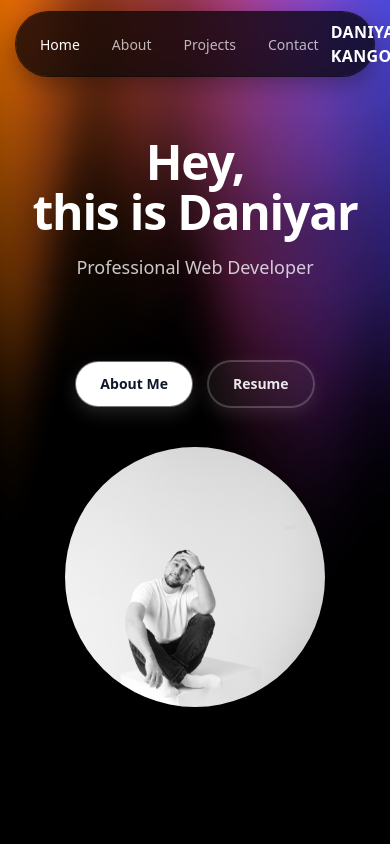
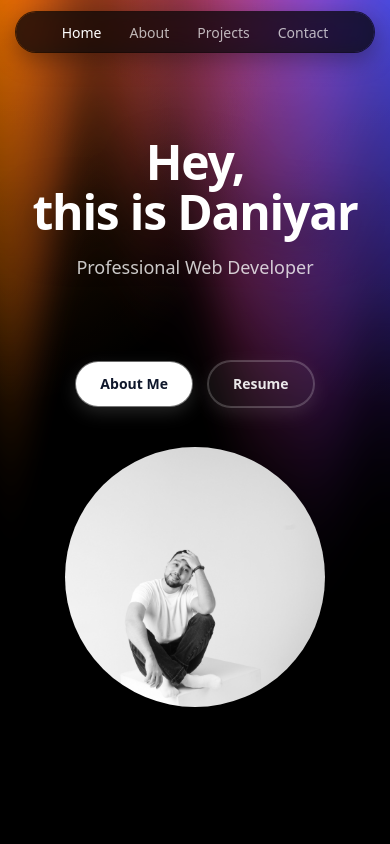
Before and after one commit to kangozhayev/portfolio, a Next.js app: page / in a window 390 px wide. Shown: the top 844 px of the page. Built offline with nearby package versions, Linux system fonts and the light colour scheme.

Commit message:
mobile dimensions add nav

```diff
--- a/src/app/resume/page.tsx
+++ b/src/app/resume/page.tsx
@@ -311,11 +311,6 @@ export default function ResumePage() {
             Print
           </button>
         </div>
-
-        {/* Updated timestamp */}
-        <p className="mt-6 text-xs text-slate-400 text-center print:hidden">
-          Resume updated 29 August 2025
-        </p>
       </section>
     </main>
   );
--- a/src/components/header/Header.tsx
+++ b/src/components/header/Header.tsx
@@ -1,18 +1,17 @@
-// Header.tsx
+// app/components/header/Header.tsx
 'use client';
 
 import Link from 'next/link';
 import { useEffect, useState } from 'react';
 
-/* пункты меню (якоря на секции) */
 const items = [
-  { id: 'home', label: 'Home', href: '/#home' },
-  { id: 'about', label: 'About', href: '/#about' },
-  { id: 'projects', label: 'Projects', href: '/#projects' },
-  { id: 'contact', label: 'Contact', href: '/#contact' },
+  { id: 'home', label: 'Home', href: '#home' },
+  { id: 'about', label: 'About', href: '#about' },
+  { id: 'projects', label: 'Projects', href: '#projects' },
+  { id: 'contact', label: 'Contact', href: '#contact' },
 ];
 
-/* надёжный scroll-spy: активная — чья верхняя граница прошла под шапкой */
+/** Простой scroll-spy: активна секция, чья верхняя граница уже прошла под шапкой */
 function useScrollSpy(sectionIds: string[], offset = 80) {
   const [active, setActive] = useState(sectionIds[0] ?? '');
   useEffect(() => {
@@ -60,17 +59,17 @@ export default function Header() {
   return (
     <nav className="fixed top-3 inset-x-0 z-[9999]">
       <div className="mx-auto max-w-7xl px-4 sm:px-6 lg:px-8">
-        {/* Капсула: 3 колонки — слева меню, центр бренд, справа экшены */}
+        {/* DESKTOP (md+) — твоя капсула со всем контентом */}
         <div
-          className={`
-            grid grid-cols-[1fr_auto_1fr] items-center
-    rounded-[999px]
-    ${scrolled ? 'bg-zinc-950/90' : 'bg-zinc-950/80'}   // ФОН
-    ring-1 ring-black/70                                 // КРАЙ
-    shadow-[0_8px_24px_rgba(0,0,0,0.35)]
-    backdrop-blur supports-[backdrop-filter]:backdrop-saturate-150
-    px-3 py-2
-          `}
+          className={[
+            'hidden md:grid grid-cols-[1fr_auto_1fr] items-center',
+            'rounded-[999px]',
+            scrolled ? 'bg-zinc-950/90' : 'bg-zinc-950/80',
+            'ring-1 ring-black/70',
+            'shadow-[0_8px_24px_rgba(0,0,0,0.35)]',
+            'backdrop-blur supports-[backdrop-filter]:backdrop-saturate-150',
+            'px-3 py-2',
+          ].join(' ')}
         >
           {/* LEFT: пункты */}
           <ul className="flex items-center gap-2">
@@ -88,9 +87,9 @@ export default function Header() {
             ))}
           </ul>
 
-          {/* CENTER: бренд строго по центру */}
+          {/* CENTER: бренд */}
           <Link
-            href="/#home"
+            href="#home"
             className="justify-self-center select-none no-underline"
           >
             <span className="text-white font-semibold tracking-wide">
@@ -107,12 +106,11 @@ export default function Header() {
               Resume
             </Link>
             <Link
-              href="/#contact"
+              href="#contact"
               className="
                 group relative inline-flex items-center rounded-full
                 bg-white text-slate-900 text-sm font-semibold
-    px-4 py-2
-    ring-1 ring-white/40
+                px-4 py-2 ring-1 ring-white/40
                 shadow-[0_6px_18px_rgba(255,255,255,0.15)]
                 transition-all duration-200
                 hover:-translate-y-0.5 hover:shadow-[0_10px_24px_rgba(255,255,255,0.22)]
@@ -122,27 +120,40 @@ export default function Header() {
               "
             >
               Contact
-              {/* мягкое «свечение» на hover */}
-              <span
-                className="
-      pointer-events-none absolute inset-0 rounded-full
-      bg-[radial-gradient(120%_180%_at_50%_-40%,rgba(0,0,0,0.08),transparent)]
-      opacity-0 group-hover:opacity-100 transition-opacity duration-300
-    "
-              />
-              {/* sheen-блик, проезжающий по кнопке на hover */}
+              <span className="pointer-events-none absolute inset-0 rounded-full bg-[radial-gradient(120%_180%_at_50%_-40%,rgba(0,0,0,0.08),transparent)] opacity-0 group-hover:opacity-100 transition-opacity duration-300" />
               <span className="pointer-events-none absolute -inset-px overflow-hidden rounded-full">
-                <span
-                  className="
-        absolute top-0 left-[-150%] h-full w-[140%] skew-x-[-20deg]
-        bg-[linear-gradient(90deg,transparent,rgba(255,255,255,0.75),transparent)]
-        transition-transform duration-700
-        group-hover:translate-x-[180%]
-      "
-                />
+                <span className="absolute top-0 left-[-150%] h-full w-[140%] skew-x-[-20deg] bg-[linear-gradient(90deg,transparent,rgba(255,255,255,0.75),transparent)] transition-transform duration-700 group-hover:translate-x-[180%]" />
               </span>
             </Link>
           </div>
+        </div>
+
+        {/* MOBILE (<md) — только пункты меню, без бренда и кнопок */}
+        <div
+          className={[
+            'md:hidden flex items-center justify-center',
+            'rounded-[999px]',
+            scrolled ? 'bg-zinc-950/90' : 'bg-zinc-950/80',
+            'ring-1 ring-black/70',
+            'shadow-[0_8px_24px_rgba(0,0,0,0.35)]',
+            'backdrop-blur supports-[backdrop-filter]:backdrop-saturate-150',
+            'px-2 py-2',
+          ].join(' ')}
+        >
+          <ul className="flex items-center gap-1">
+            {items.map((it) => (
+              <li key={it.id}>
+                <Link
+                  href={it.href}
+                  className={`${linkBase} ${
+                    active === it.id ? linkActive : linkIdle
+                  }`}
+                >
+                  {it.label}
+                </Link>
+              </li>
+            ))}
+          </ul>
         </div>
       </div>
     </nav>
--- a/src/components/hero/Hero.tsx
+++ b/src/components/hero/Hero.tsx
@@ -35,7 +35,7 @@ export default function Hero() {
             <div className="mt-10 flex flex-wrap items-center gap-4 justify-center md:justify-start">
               <div className="mt-10 flex flex-wrap items-center gap-4 justify-center md:justify-start">
                 <ShinyButton
-                  href="/about"
+                  href="/#about"
                   variant="white"
                 >
                   About Me
```
Lines whose indentation alone changed are shown as unchanged.
